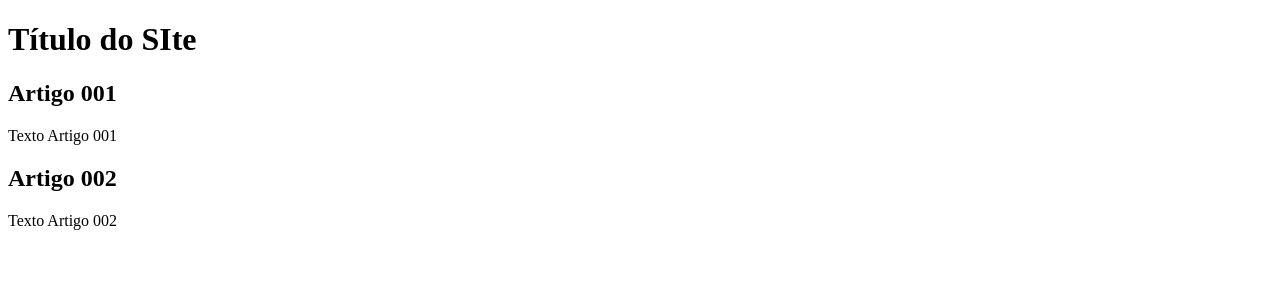
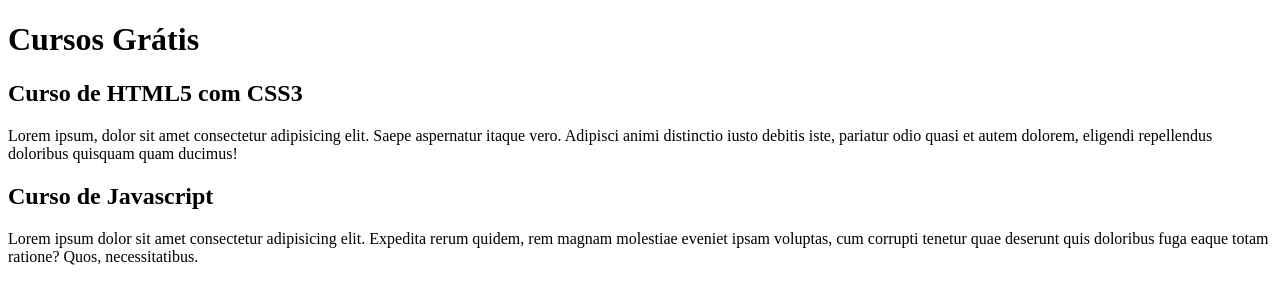
Before and after one commit to DavidSheltonSF/projeto-site, a plain HTML site: page index.html in a window 1280 px wide. Drawn offline with Linux system fonts and the light colour scheme.

Commit message:
Comecei a escrever conteúdo

```diff
--- a/index.html
+++ b/index.html
@@ -9,14 +9,14 @@
 <body>
     <main>
         <header>
-            <h1>Título do SIte</h1>
+            <h1>Cursos Grátis</h1>
             <article>
-                <h2>Artigo 001</h2>
-                <p>Texto Artigo 001</p>
+                <h2>Curso de HTML5 com CSS3</h2>
+                <p>Lorem ipsum, dolor sit amet consectetur adipisicing elit. Saepe aspernatur itaque vero. Adipisci animi distinctio iusto debitis iste, pariatur odio quasi et autem dolorem, eligendi repellendus doloribus quisquam quam ducimus!</p>
             </article>
             <article>
-                <h2>Artigo 002</h2>
-                <p>Texto Artigo 002</p>
+                <h2>Curso de Javascript</h2>
+                <p>Lorem ipsum dolor sit amet consectetur adipisicing elit. Expedita rerum quidem, rem magnam molestiae eveniet ipsam voluptas, cum corrupti tenetur quae deserunt quis doloribus fuga eaque totam ratione? Quos, necessitatibus.</p>
             </article>
         </header>
     </main>
```
